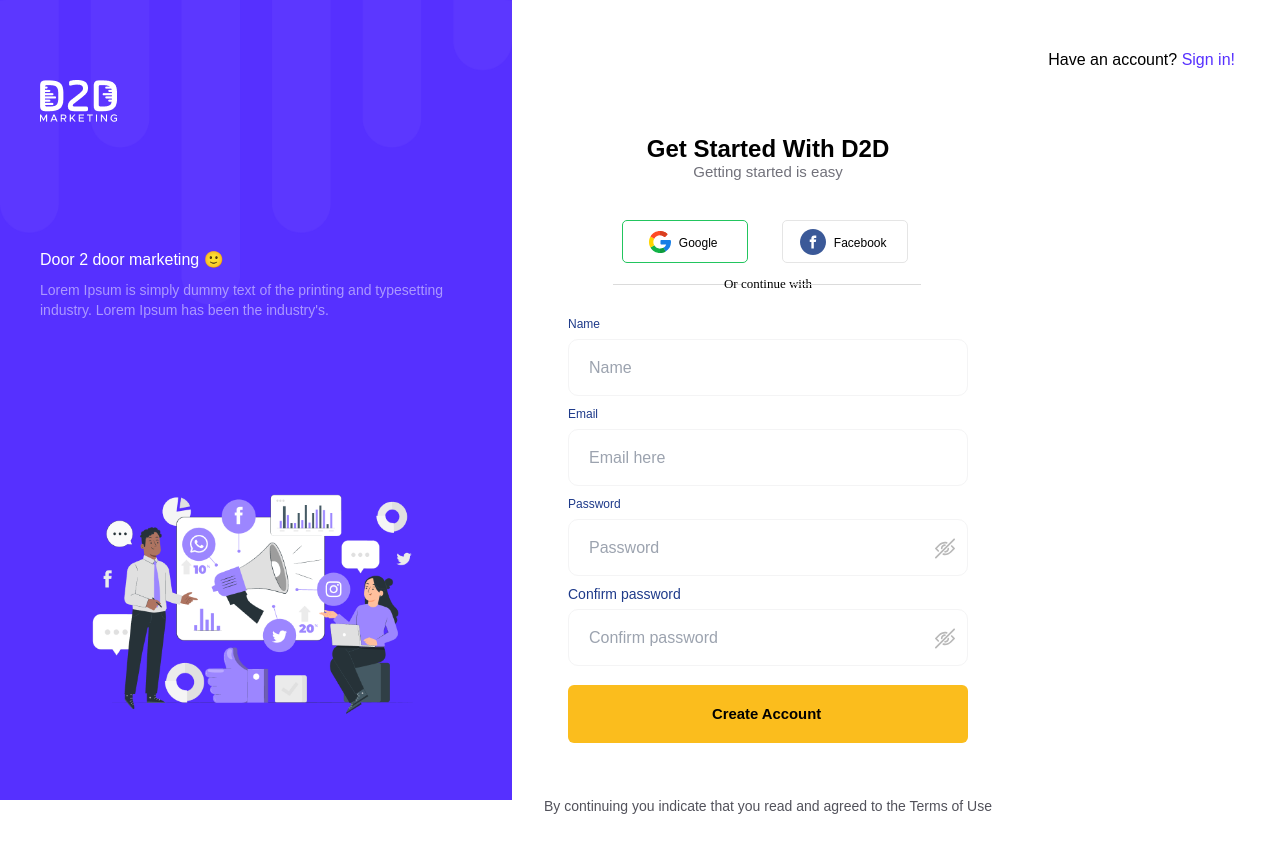
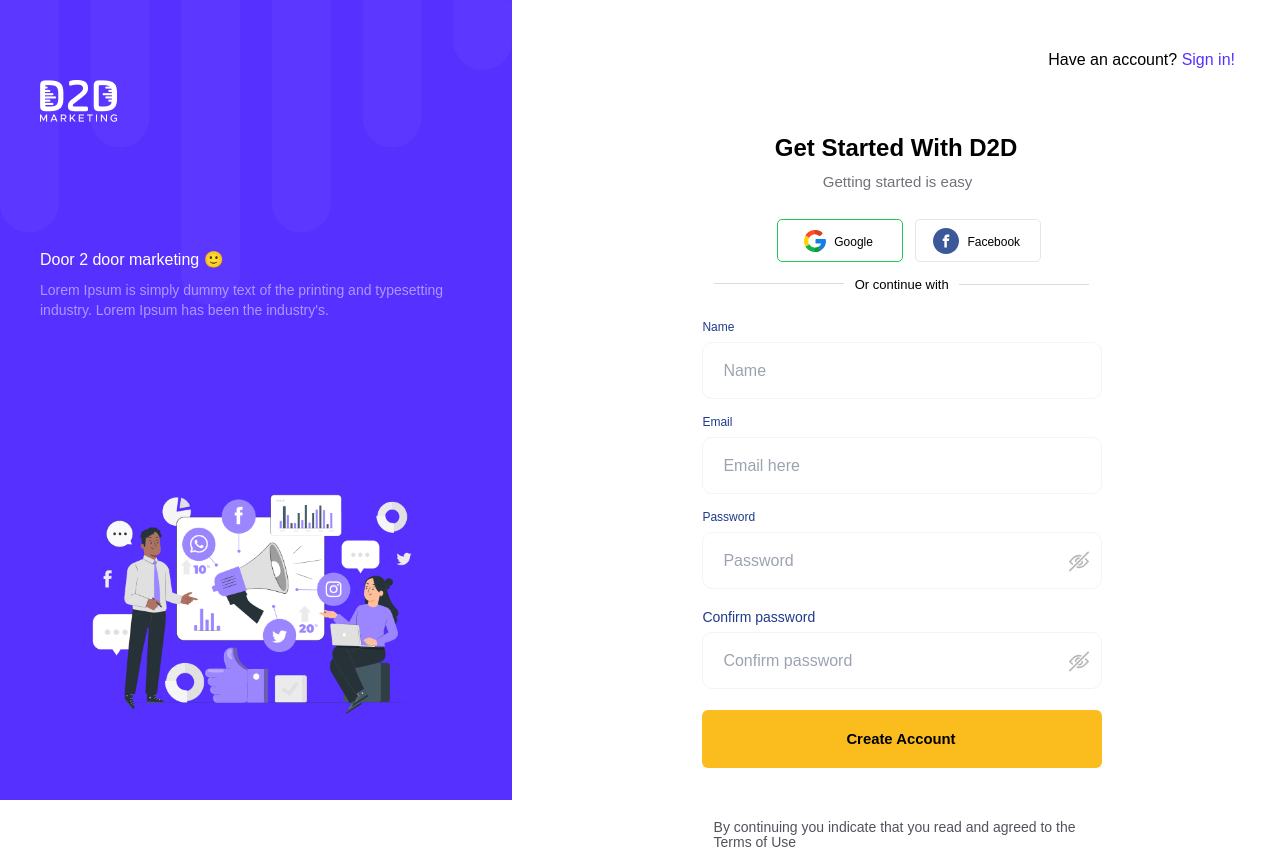
Before and after one commit to tajnur007/d2d-marketing-frontend, a Next.js app: page /auth/signup in a window 1280 px wide. Before the commit the page ends 814 px from the top, so only its background shows below. Built offline with nearby package versions, Linux system fonts and the light colour scheme; a web font is replaced by a local one.

Commit message:
Fix Signin & Signup

```diff
--- a/components/auth/form/signin-form.tsx
+++ b/components/auth/form/signin-form.tsx
@@ -51,20 +51,18 @@ const SigninForm = () => {
 
   return (
     <div>
-      <div className='w-full h-full flex-col flex justify-center'>
+      <div className='max-w-[600px] mx-auto px-6 py-12'>
         <div className='max-w-[600px] w-full h-min m-auto flex flex-col gap-2'>
-          <div className='left-[53%] -translate-x-1/2 top-[382px] absolute leading-[14.50px]'>
-            <Vectorline />
+          <div className='mt-[30%] my-6  flex flex-row text-black leading-trim-both font-semibold text-4xl leading-11'>
+            Welcome Back
           </div>
-          <div className='left-[60%] -translate-x-1/2 top-[376px] absolute text-black text-[13px] font-normal  leading-[14.50px]'>
-            Or continue with
-          </div>
-          <div className='left-[67%] -translate-x-1/2 top-[382px] absolute leading-[14.50px]'>
-            <Vectorline />
+
+          <div className='mt-[-29px] ml-6  flex flex-row text-zinc-500 text-[18px] font-normal'>
+            Login into your account
           </div>
         </div>
-        <div className='max-w-[600px] w-full h-min m-auto flex flex-col gap-2'>
-          <div className='w-[126px] h-[43px] left-[53.5%] -translate-x-1/2 top-[294px] absolute'>
+
+        <div className='w-[126px] h-[43px] left-[22%] -translate-x-1/2 top-[25px] relative'>
           <div className='w-[126px] h-[43px] left-0 top-0 absolute bg-white rounded-[5px] border border-green-500'>
             <div className='left-[56px] top-[px] absolute text-black text-xs font-medium leading-[44px]'>
               Google
@@ -75,7 +73,7 @@ const SigninForm = () => {
           </div>
         </div>
 
-          <div className='w-[126px] h-[43px] left-[66%] -translate-x-1/2 top-[294px] absolute'>
+        <div className='w-[126px] h-[43px] left-[80%] -translate-x-1/2 top-[-18px] relative'>
           <div className='w-[126px] h-[43px] left-0 top-0 absolute bg-white rounded-[5px] border border-neutral-200'>
             <div className='w-[26px] h-[26px] left-[17px] top-[8px] absolute'>
               <div className='w-[26px] h-[26px] left-0 top-0 absolute'>
@@ -87,15 +85,34 @@ const SigninForm = () => {
             </div>
           </div>
         </div>
+
+        <div className='mt-[-5px] ml-20  flex flex-row text-black text-[13px] font-normal'>
+          Or continue with
         </div>
 
-        <div className='left-[67%] -translate-x-1/2 top-[626px] absolute text-red-600 text-sm font-normal  leading-[14.50px] cursor-pointer'>
+        <div className='w-[126px] h-[43px] left-[-10%] -translate-x-1/2 top-[-21px] relative'>
+          <div className='w-[126px] h-[43px] left-0 top-0 absolute '>
+            <div className='w-[22px] h-[22px] left-[26px] top-[10px] absolute'>
+              <Vectorline />
+            </div>
+          </div>
+        </div>
+
+        <div className='w-[126px] h-[43px] left-[95%] -translate-x-1/2 top-[-61px] relative'>
+          <div className='w-[26px] h-[26px] left-[17px] top-[8px] absolute'>
+            <div className='w-[26px] h-[26px] left-0 top-0 absolute'>
+              <Vectorline />
+            </div>
+          </div>
+        </div>
+
+        <div className='left-[82%]  top-[150px] relative text-red-600 text-sm font-normal  cursor-pointer'>
           <Link href={PAGE_ROUTES.Forgetpassword} className='mr-2'>
             Recover Password
           </Link>
         </div>
 
-        <div className='w-[148px] h-5 left-[53.5%] -translate-x-1/2 top-[623px] absolute'>
+        <div className='left-[-23%]  top-[130px] relative'>
           <label className='relative inline-flex items-center mb-5 cursor-pointer'>
             <input
               type='checkbox'
@@ -108,7 +125,7 @@ const SigninForm = () => {
           </label>
         </div>
 
-        <div className='h-[77px] left-[60%] -translate-x-1/2 top-[407px] absolute flex-col justify-start items-start gap-2 inline-flex'>
+        <div className='h-[77px] left-[70.5%] -translate-x-1/2 top-[390px] absolute flex-col justify-start items-start gap-2 inline-flex'>
           <div className='text-blue-900 text-xs font-medium leading-[14px]'>Email</div>
           <div className='w-[400px] px-3 py-[15.50px] bg-white rounded-[10px] border border-zinc-100 justify-start items-center gap-5 inline-flex'>
             <div className='grow shrink basis-0 h-6 justify-start items-start gap-3 flex'>
@@ -125,7 +142,7 @@ const SigninForm = () => {
           </div>
         </div>
 
-        <div className='h-[77px] left-[60%] -translate-x-1/2 top-[497px] absolute flex-col justify-start items-start gap-2 inline-flex'>
+        <div className='h-[77px] left-[70.5%] -translate-x-1/2 top-[490px] absolute flex-col justify-start items-start gap-2 inline-flex'>
           <div className='text-blue-900 text-xs font-medium  leading-[14px]'>
             Password
           </div>
@@ -153,17 +170,10 @@ const SigninForm = () => {
         <div>
           <button
             style={{ backgroundColor: '#5630FF' }}
-            className='w-[400px] h-[57.75px] left-[60%] -translate-x-1/2 top-[699px] absolute text-white text-lg font-semibold  leading-[14.50px] rounded-md px-4 py-2 cursor-pointer'
+            className='w-[400px] h-[57.75px] left-[70.5%] -translate-x-1/2 top-[660px] absolute text-white text-lg font-semibold  leading-[14.50px] rounded-md px-4 py-2 cursor-pointer'
             onClick={handleLogin}>
             Log in
           </button>
-        </div>
-
-        <div className='left-[60%] -translate-x-1/2 top-[234px] absolute text-black text-lg font-normal leading-[29.16px]'>
-          Login into your account
-        </div>
-        <div className='left-[60%] -translate-x-1/2 top-[184px] absolute text-black text-4xl font-semibold  leading-[44px]'>
-          Welcome Back
         </div>
       </div>
     </div>
--- a/components/auth/form/signup-form.tsx
+++ b/components/auth/form/signup-form.tsx
@@ -36,29 +36,19 @@ const SignupForm = () => {
   };
 
   return (
-    <div className='container'>
-      <div className='w-full  h-full flex-col flex justify-center'>
+    <div className=''>
+      <div className=' max-w-[600px] mx-auto px-6 py-12 '>
         <div className='max-w-[600px] w-full h-min m-auto flex flex-col gap-2'>
-          <div className='left-[60%] -translate-x-1/2 top-[133px] absolute text-black text-2xl font-semibold '>
+          <div className='mt-[5%] my-6  flex flex-row text-black text-2xl font-semibold'>
             Get Started With D2D
           </div>
-          <div className='left-[60%] -translate-x-1/2 top-[167px] absolute text-zinc-500 text-[15.04px] font-normal  leading-[10.90px]'>
+
+          <div className='mt-[-25px] ml-12  flex flex-row text-zinc-500 text-[15.04px] font-normal'>
             Getting started is easy
-          </div>
-          <div>
-            <div className="left-[53%] -translate-x-1/2 top-[284px] absolute text-black text-[13px] font-normal font-['Poppins'] leading-[14.50px]">
-              <Vectorline />
-            </div>
-            <div className="left-[60%] -translate-x-1/2 top-[277px] absolute text-black text-[13px] font-normal font-['Poppins'] leading-[14.50px]">
-              Or continue with
-            </div>
-            <div className="left-[66.9%] -translate-x-1/2 top-[284px] absolute text-black text-[13px] font-normal font-['Poppins'] leading-[14.50px]">
-              <Vectorline />
-            </div>
           </div>
         </div>
 
-        <div className='w-[126px] h-[43px] left-[53.5%] -translate-x-1/2 top-[220px] absolute'>
+        <div className='w-[126px] h-[43px] left-[27%] -translate-x-1/2 top-[25px] relative'>
           <div className='w-[126px] h-[43px] left-0 top-0 absolute bg-white rounded-[5px] border border-green-500'>
             <div className='left-[56px] top-[px] absolute text-black text-xs font-medium leading-[44px]'>
               Google
@@ -69,7 +59,7 @@ const SignupForm = () => {
           </div>
         </div>
 
-        <div className='w-[126px] h-[43px] left-[66%] -translate-x-1/2 top-[220px] absolute'>
+        <div className='w-[126px] h-[43px] left-[84%] -translate-x-1/2 top-[-18px] relative'>
           <div className='w-[126px] h-[43px] left-0 top-0 absolute bg-white rounded-[5px] border border-neutral-200'>
             <div className='w-[26px] h-[26px] left-[17px] top-[8px] absolute'>
               <div className='w-[26px] h-[26px] left-0 top-0 absolute'>
@@ -82,11 +72,31 @@ const SignupForm = () => {
           </div>
         </div>
 
-        <div className='left-[60%] -translate-x-1/2 top-[799px] absolute text-zinc-600 text-sm font-normal leading-[14.50px]'>
+        <div className='mt-[-5px] ml-20  flex flex-row text-black text-[13px] font-normal'>
+          Or continue with
+        </div>
+
+        <div className='w-[126px] h-[43px] left-[-10%] -translate-x-1/2 top-[-21px] relative'>
+          <div className='w-[126px] h-[43px] left-0 top-0 absolute '>
+            <div className='w-[22px] h-[22px] left-[26px] top-[10px] absolute'>
+              <Vectorline />
+            </div>
+          </div>
+        </div>
+
+        <div className='w-[126px] h-[43px] left-[95%] -translate-x-1/2 top-[-61px] relative'>
+          <div className='w-[26px] h-[26px] left-[17px] top-[8px] absolute'>
+            <div className='w-[26px] h-[26px] left-0 top-0 absolute'>
+              <Vectorline />
+            </div>
+          </div>
+        </div>
+
+        <div className='left-[70.5%] -translate-x-1/2 top-[820px] absolute text-zinc-600 text-sm font-normal leading-[14.50px]'>
           By continuing you indicate that you read and agreed to the Terms of Use
         </div>
 
-        <div className='h-[77px] left-[60%] -translate-x-1/2 top-[317px] absolute flex-col justify-start items-start gap-2 inline-flex'>
+        <div className='h-[77px] left-[70.5%] -translate-x-1/2 top-[320px] absolute flex-col justify-start items-start gap-2 inline-flex'>
           <div className='text-blue-900 text-xs font-medium  leading-[14px]'>Name</div>
           <div className='w-[400px] px-3 py-[15.50px] bg-white rounded-[10px] border border-zinc-100 justify-start items-center gap-5 inline-flex'>
             <div className='grow shrink basis-0 h-6 justify-start items-start gap-3 flex'>
@@ -103,7 +113,7 @@ const SignupForm = () => {
           </div>
         </div>
 
-        <div className='h-[77px] left-[60%] -translate-x-1/2 top-[407px] absolute flex-col justify-start items-start gap-2 inline-flex'>
+        <div className='h-[77px] left-[70.5%] -translate-x-1/2 top-[415px] absolute flex-col justify-start items-start gap-2 inline-flex'>
           <div className='text-blue-900 text-xs font-medium leading-[14px]'>Email</div>
           <div className='w-[400px] px-3 py-[15.50px] bg-white rounded-[10px] border border-zinc-100 justify-start items-center gap-5 inline-flex'>
             <div className='grow shrink basis-0 h-6 justify-start items-start gap-3 flex'>
@@ -120,7 +130,7 @@ const SignupForm = () => {
           </div>
         </div>
 
-        <div className='h-[77px] left-[60%] -translate-x-1/2 top-[497px] absolute flex-col justify-start items-start gap-2 inline-flex'>
+        <div className='h-[77px] left-[70.5%] -translate-x-1/2 top-[510px] absolute flex-col justify-start items-start gap-2 inline-flex'>
           <div className='text-blue-900 text-xs font-medium  leading-[14px]'>
             Password
           </div>
@@ -144,7 +154,7 @@ const SignupForm = () => {
           </div>
         </div>
 
-        <div className='h-[77px] left-[60%] -translate-x-1/2 top-[587px] absolute flex-col justify-start items-start gap-2 inline-flex'>
+        <div className='h-[77px] left-[70.5%] -translate-x-1/2 top-[610px] absolute flex-col justify-start items-start gap-2 inline-flex'>
           <div className='text-blue-900 text-sm font-medium  leading-[14px]'>
             Confirm password
           </div>
@@ -168,7 +178,7 @@ const SignupForm = () => {
           </div>
         </div>
 
-        <div className='w-[400px] h-[57.75px] left-[60%] -translate-x-1/2 top-[685px] absolute'>
+        <div className='w-[400px] h-[57.75px] left-[70.5%] -translate-x-1/2 top-[710px] absolute'>
           <button
             style={{ backgroundColor: '#FBBD1D' }}
             className='w-full h-full rounded-md'
```
Lines whose indentation alone changed are shown as unchanged.
